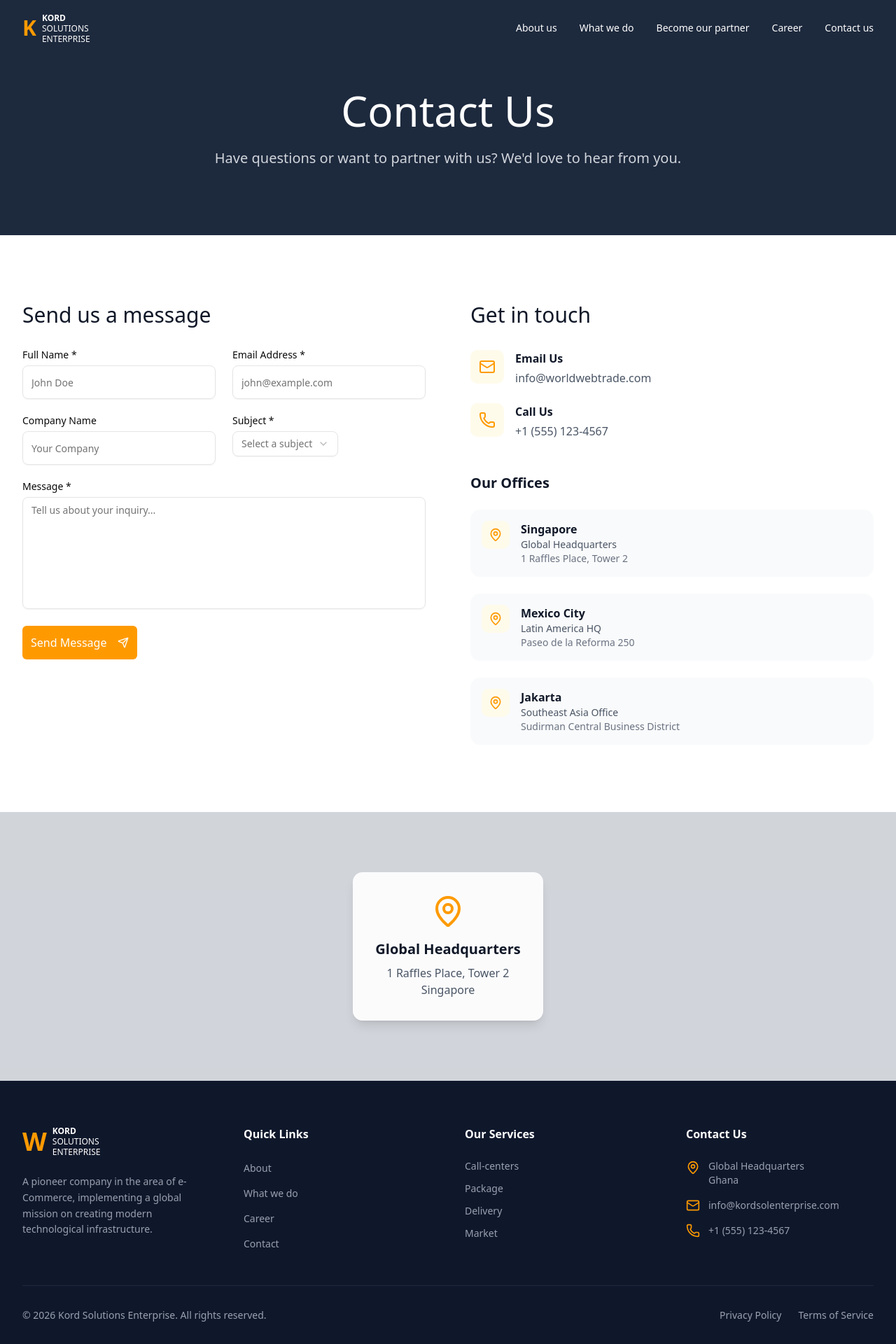
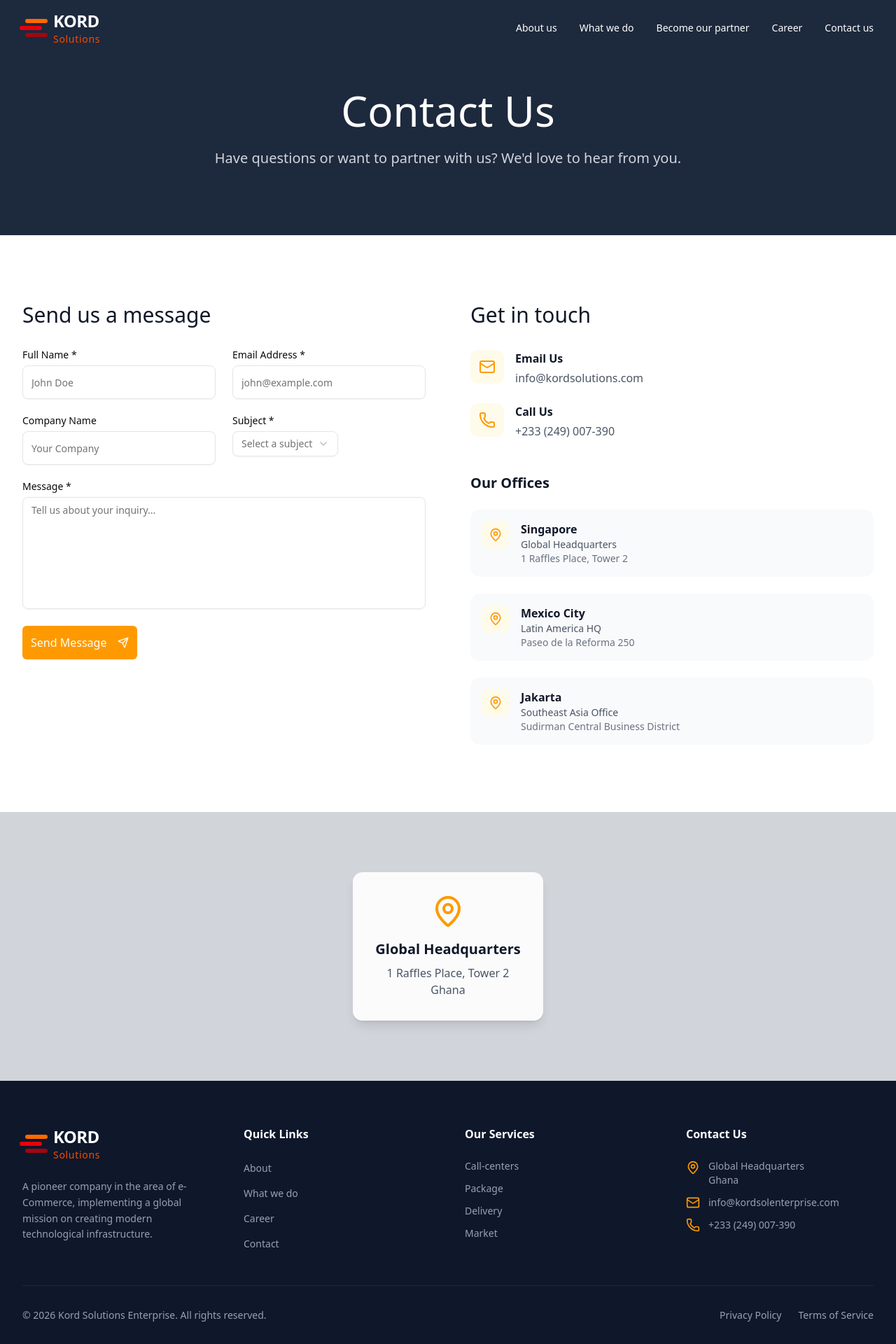
Before and after one commit to Darlynbowy-mickey/KordSite, a React (Vite) app: page /contact in a window 1280 px wide. Shown: the top 1920 px of the page at 70% size. Built offline with nearby package versions, Linux system fonts and the light colour scheme.

Commit message:
Fix some responsiveness  of footer and Hero section

```diff
--- a/src/components/home/HeroSection.tsx
+++ b/src/components/home/HeroSection.tsx
@@ -50,9 +50,8 @@ export default function HeroSection() {
                     transition={{ duration: 0.8, delay: 0.2 }}
                     className="text-base md:text-lg lg:text-xl text-gray-300 leading-relaxed mb-4 md:mb-6 max-w-3xl mx-auto"
                 >
-                    Which is why other companies take an example from us. We are implementing a global mission on creating modern technological infrastructure to manage direct sales and are developing on a global scale.
-                </motion.p>
-
+                 We are building a global technological infrastructure for direct sales, setting an industry standard for others to follow.
+                 </motion.p>
                 <motion.p
                     initial={{ opacity: 0, y: 30 }}
                     animate={{ opacity: 1, y: 0 }}
--- a/src/components/navigation/Footer.tsx
+++ b/src/components/navigation/Footer.tsx
@@ -8,24 +8,32 @@ export default function Footer() {
   return (
    <footer className="bg-slate-900 text-gray-400">
   <div className="max-w-7xl mx-auto px-6 lg:px-8 py-16">
-        <div className="grid md:grid-cols-2 lg:grid-cols-4 gap-12">
-          {/* Brand */}
-          <div>
-            <div className="flex items-center mb-6">
-              <span className="text-4xl font-bold text-amber-500">W</span>
-              <div className="ml-2 text-xs leading-tight text-white">
-                <div className="font-semibold">KORD</div>
-                <div>SOLUTIONS</div>
-                <div>ENTERPRISE</div>
+    {/* GRID: Changed justify-items-center to handle child alignment */}
+    <div className="grid grid-cols-1 gap-12 md:grid-cols-2 lg:grid-cols-4">
+
+      {/* Column 1: Logo & Mission */}
+      {/* Added flex flex-col items-center text-center for mobile, reset at md */}
+      <div className="flex flex-col items-center text-center md:items-start md:text-left">
+        <div className="flex items-center group cursor-pointer mb-6">
+          <div className="flex flex-col gap-1 mr-3">
+            <div className="h-1.5 w-8 bg-orange-500 rounded-full translate-x-1" />
+            <div className="h-1.5 w-8 bg-red-600 rounded-full -translate-x-1" />
+            <div className="h-1.5 w-8 bg-red-800 rounded-full translate-x-1" />
+          </div>
+          <div className="flex flex-col leading-none text-white">
+            <span className="text-2xl font-bold tracking-tight">KORD</span>
+            <span className="text-sm font-medium tracking-wider text-orange-600">
+              Solutions
+            </span>
           </div>
         </div>
-            <p className="text-sm leading-relaxed">
+        <p className="text-sm leading-relaxed max-w-xs">
           A pioneer company in the area of e-Commerce, implementing a global mission on creating modern technological infrastructure.
         </p>
       </div>
 
-          {/* Quick Links */}
-          <div>
+      {/* Column 2: Quick Links */}
+      <div className="flex flex-col items-center text-center md:items-start md:text-left">
         <h4 className="text-white font-semibold mb-6">Quick Links</h4>
         <ul className="space-y-3">
           {['About', 'Services', 'Career', 'Contact'].map((page) => (
@@ -41,8 +49,8 @@ export default function Footer() {
         </ul>
       </div>
 
-          {/* Services */}
-          <div>
+      {/* Column 3: Services */}
+      <div className="flex flex-col items-center text-center md:items-start md:text-left">
         <h4 className="text-white font-semibold mb-6">Our Services</h4>
         <ul className="space-y-3">
           {['Call-centers', 'Package', 'Delivery', 'Market'].map((service) => (
@@ -51,29 +59,30 @@ export default function Footer() {
         </ul>
       </div>
 
-          {/* Contact */}
-          <div>
+      {/* Column 4: Contact */}
+      <div className="flex flex-col items-center text-center md:items-start md:text-left">
         <h4 className="text-white font-semibold mb-6">Contact Us</h4>
-            <ul className="space-y-4">
-              <li className="flex items-start gap-3 text-sm">
+        <ul className="space-y-3">
+          <li className="flex flex-col items-center md:flex-row md:items-start gap-3 text-sm">
             <MapPin className="w-5 h-5 text-amber-500 shrink-0 mt-0.5" />
             <span>Global Headquarters<br />Ghana</span>
           </li>
-              <li className="flex items-center gap-3 text-sm">
+          <li className="flex flex-col items-center md:flex-row md:items-center gap-3 text-sm">
             <Mail className="w-5 h-5 text-amber-500" />
             <a href="mailto:info@kordsolenterprise.com" className="hover:text-amber-500 transition-colors">
               info@kordsolenterprise.com
             </a>
           </li>
-              <li className="flex items-center gap-3 text-sm">
+          <li className="flex flex-col items-center md:flex-row md:items-center gap-3 text-sm">
             <Phone className="w-5 h-5 text-amber-500" />
-                <span>+1 (555) 123-4567</span>
+            <span>+233 (249) 007-390</span>
           </li>
         </ul>
       </div>
     </div>
 
-        <div className="border-t border-slate-800 mt-12 pt-8 flex flex-col md:flex-row justify-between items-center gap-4">
+    {/* Bottom Bar */}
+    <div className="border-t border-slate-800 mt-12 pt-8 flex flex-col md:flex-row justify-between items-center gap-4 text-center md:text-left">
       <p className="text-sm">
         © {currentYear} Kord Solutions Enterprise. All rights reserved.
       </p>
--- a/src/components/navigation/Header.tsx
+++ b/src/components/navigation/Header.tsx
@@ -24,6 +24,10 @@ export default function Header() {
     { name: 'Contact us', page: 'Contact' },
   ];
 
+  const scrollToTop = () => {
+  window.scrollTo({ top: 0, behavior: 'smooth' });
+};
+
   return (
    <header
   className={`fixed top-0 left-0 right-0 z-50 transition-all duration-300 ${
@@ -33,13 +37,26 @@ export default function Header() {
   <div className="max-w-7xl mx-auto px-6 lg:px-8">
     <div className="flex items-center justify-between h-20">
       {/* Logo */}
-          <Link to={createPageUrl('Home')} className="flex items-center gap-3">
-            <div className="flex items-center">
-              <span className="text-3xl font-bold text-amber-500">K</span>
-              <div className={`ml-2 text-xs leading-tight ${isScrolled ? 'text-gray-700' : 'text-white'}`}>
-                <div className="font-semibold">KORD</div>
-                <div>SOLUTIONS</div>
-                <div>ENTERPRISE</div>
+      <Link to={createPageUrl('Home')} onClick={scrollToTop} className="flex items-center gap-3">
+        <div className="flex items-center group cursor-pointer">
+          {/* The 3-Bar Logo Icon */}
+          <div className="flex flex-col gap-1 mr-3">
+            {/* Top Bar - Shifted Right */}
+            <div className="h-1.5 w-8 bg-orange-500 rounded-full translate-x-1" />
+
+            {/* Middle Bar - Shifted Left */}
+            <div className="h-1.5 w-8 bg-red-600 rounded-full -translate-x-1" />
+
+            {/* Bottom Bar - Shifted Right */}
+            <div className="h-1.5 w-8 bg-red-800 rounded-full translate-x-1" />
+          </div>
+
+          {/* The Text Part */}
+          <div className={`flex flex-col leading-none ${isScrolled ? 'text-gray-900' : 'text-white'}`}>
+            <span className="text-2xl font-bold tracking-tight">KORD</span>
+            <span className="text-sm font-medium tracking-wider text-orange-600">
+              Solutions
+            </span>
           </div>
         </div>
       </Link>
@@ -62,7 +79,8 @@ export default function Header() {
       {/* Mobile Menu Button */}
       <button
         onClick={() => setMobileMenuOpen(!mobileMenuOpen)}
-            className={`lg:hidden p-2 ${isScrolled ? 'text-gray-700' : 'text-white'}`}
+        className={`lg:hidden p-2 transition-colors ${isScrolled ? 'text-gray-700' : 'text-white'}`}
+        aria-label="Toggle menu"
       >
         {mobileMenuOpen ? <X size={24} /> : <Menu size={24} />}
       </button>
@@ -76,15 +94,15 @@ export default function Header() {
         initial={{ opacity: 0, height: 0 }}
         animate={{ opacity: 1, height: 'auto' }}
         exit={{ opacity: 0, height: 0 }}
-            className="lg:hidden bg-white border-t"
+        className="lg:hidden bg-white border-t border-gray-100 overflow-hidden shadow-xl"
       >
-            <nav className="flex flex-col py-4">
+        <nav className="flex flex-col py-4 max-h-[80vh] overflow-y-auto">
           {navLinks.map((link) => (
             <Link
               key={link.page}
               to={createPageUrl(link.page)}
               onClick={() => setMobileMenuOpen(false)}
-                  className="px-6 py-3 text-gray-700 hover:text-amber-500 hover:bg-gray-50 transition-colors text-center"
+              className="px-6 py-4 text-gray-700 hover:text-amber-500 hover:bg-gray-50 transition-colors text-center font-medium border-b border-gray-50 last:border-none"
             >
               {link.name}
             </Link>
--- a/src/pages/Contact.tsx
+++ b/src/pages/Contact.tsx
@@ -1,3 +1,5 @@
+"use client";
+
 import { useState } from 'react';
 import { motion } from 'framer-motion';
 import { Mail, MapPin, Phone, Send, Loader2, CheckCircle } from 'lucide-react';
@@ -41,7 +43,7 @@ export default function Contact() {
     setFormData((prev) => ({ ...prev, [name]: value }));
   };
 
-  const handleSelectChange = (value:string) => {
+  const handleSelectChange = (value: string) => {
     setFormData((prev) => ({ ...prev, subject: value }));
   };
 
@@ -49,10 +51,26 @@ export default function Contact() {
     e.preventDefault();
     setIsSubmitting(true);
 
-    // Simulate form submission
-    await new Promise((resolve) => setTimeout(resolve, 1500));
+    try {
+      // DYNAMIC FETCH CALL: Passing the formData state to your API
+      const response = await fetch("/api/email", {
+        method: "POST",
+        headers: {
+          "Content-Type": "application/json",
+        },
+        body: JSON.stringify({
+          name: formData.name,
+          email: formData.email,
+          company: formData.company,
+          subject: formData.subject,
+          message: formData.message,
+        }),
+      });
 
-    setIsSubmitting(false);
+      if (!response.ok) {
+        throw new Error("Failed to send email");
+      }
+
       setIsSubmitted(true);
       setFormData({
         name: '',
@@ -61,6 +79,12 @@ export default function Contact() {
         subject: '',
         message: '',
       });
+    } catch (error) {
+      console.error("Submission error:", error);
+      alert("There was an error sending your message. Please try again.");
+    } finally {
+      setIsSubmitting(false);
+    }
   };
 
   return (
@@ -209,7 +233,7 @@ export default function Contact() {
               )}
             </motion.div>
 
-            {/* Contact Info */}
+            {/* Contact Info omitted for brevity but preserved in your code */}
             <motion.div
               initial={{ opacity: 0, x: 30 }}
               whileInView={{ opacity: 1, x: 0 }}
@@ -226,10 +250,10 @@ export default function Contact() {
                   <div>
                     <h3 className="font-semibold text-gray-900 mb-1">Email Us</h3>
                     <a
-                      href="mailto:info@worldwebtrade.com"
+                      href="mailto:info@kordsolutions.com"
                       className="text-gray-600 hover:text-amber-500 transition-colors"
                     >
-                      info@worldwebtrade.com
+                      info@kordsolutions.com
                     </a>
                   </div>
                 </div>
@@ -240,7 +264,7 @@ export default function Contact() {
                   </div>
                   <div>
                     <h3 className="font-semibold text-gray-900 mb-1">Call Us</h3>
-                    <p className="text-gray-600">+1 (555) 123-4567</p>
+                    <p className="text-gray-600">+233 (249) 007-390</p>
                   </div>
                 </div>
               </div>
@@ -275,7 +299,7 @@ export default function Contact() {
             <div className="text-center p-8 bg-white/90 backdrop-blur rounded-xl shadow-lg">
               <MapPin className="w-12 h-12 text-amber-500 mx-auto mb-4" />
               <h3 className="text-xl font-semibold text-gray-900 mb-2">Global Headquarters</h3>
-              <p className="text-gray-600">1 Raffles Place, Tower 2<br />Singapore</p>
+              <p className="text-gray-600">1 Raffles Place, Tower 2<br />Ghana</p>
             </div>
           </div>
         </div>
--- a/tsconfig.app.json
+++ b/tsconfig.app.json
@@ -32,5 +32,5 @@
     "noFallthroughCasesInSwitch": true,
     "noUncheckedSideEffectImports": true
   },
-  "include": ["src"]
+  "include": ["src", "src/lib/emails"]
 }
```
Also changed, not shown: package.json (+11 -4 lines), src/app/api/email/route.tsx (added, +13 -0 lines), src/lib/emails/contactInquiry.tsx (added, +17 -0 lines), 2 other files (tests, documents, lock files or other folders). Lines whose indentation alone changed are shown as unchanged.
